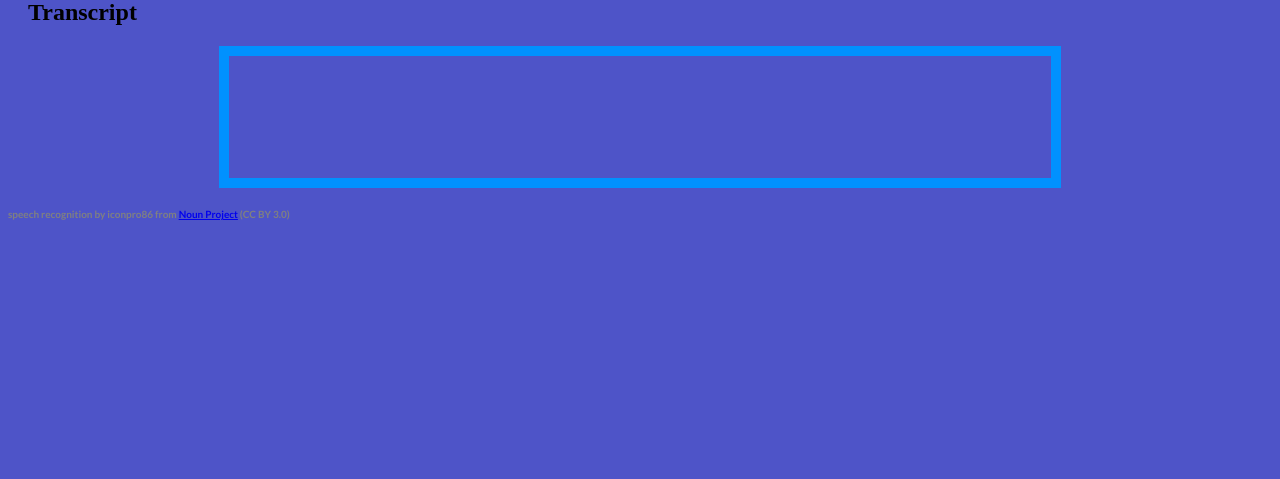
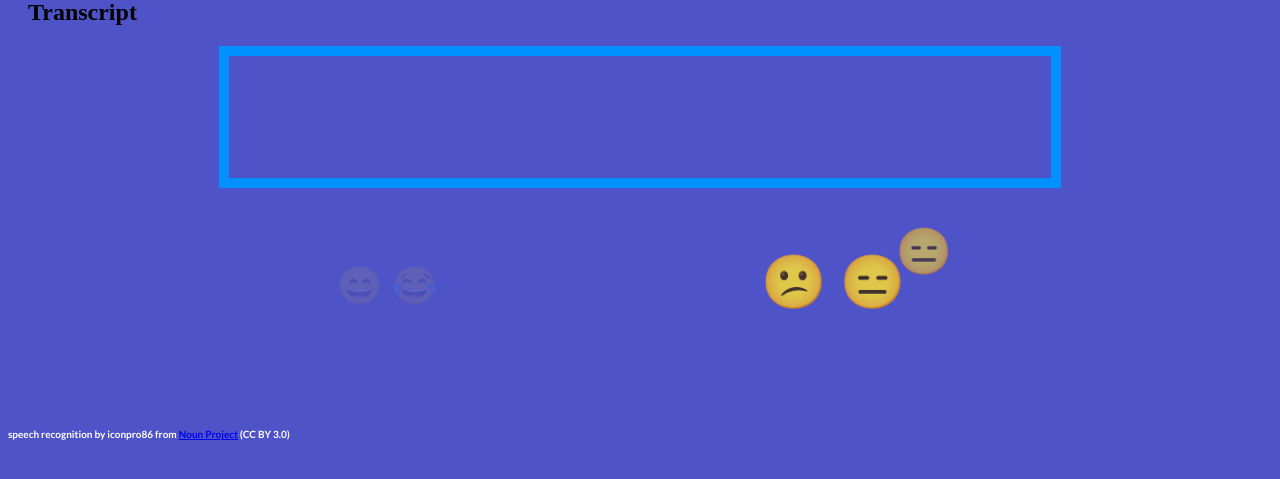
Before and after one commit to nyle-arora/audio-tones, a Flask app: template templates/index.html in a window 1280 px wide. Shown: the part 270-749 px from the top of the page. Run offline with Flask 3, Linux system fonts and the light colour scheme; the template is opened without the code that fills it, so the values that code supplies are empty; some web fonts are replaced.

Commit message:
emojis added

```diff
--- a/static/styles/index.css
+++ b/static/styles/index.css
@@ -50,5 +50,68 @@
 
 #copyright {
     font-size: 10px;
-    color: gray;
+    color: white;
 }
+
+.muzieknootjes {
+    display: block;
+    margin: auto;
+    position: relative;
+    width: 50%;
+    min-width: 300px;
+    height: 200px;
+    border: 0px solid #000;
+}
+
+.noot-1,
+.noot-2,
+.noot-3,
+.noot-4 {
+  position: absolute;
+  animation: notes 2s infinite linear;
+  font-size: 35px;
+  opacity: 0;
+}
+
+.noot-1 {
+    top: 60px;
+    left: 0;
+    animation-delay: 0.5s;
+}
+
+.noot-2 {
+    top: 30px;
+    left: 30%;
+    animation-delay: 1s;
+}
+
+.noot-3 {
+    top: 90px;
+    left: 60%;
+    animation-delay: 1.5s;
+}
+
+.noot-4 {
+    top: 40px;
+    left: 90%;
+    animation-delay: 2s;
+}
+
+@keyframes notes {
+    0% {
+      transform: scale(1) translate(0, 0);
+      opacity: 0;
+    }
+    50% {
+      opacity: 1;
+      transform: scale(1.5) translate(50%, -50%);
+    }
+    80% {
+      opacity: 0;
+      transform: scale(1.5) translate(100%, -100%);
+    }
+    100% {
+      transform: scale(1.5) translate(100%, -100%);
+      opacity: 0;
+    }
+}
--- a/templates/index.html
+++ b/templates/index.html
@@ -34,6 +34,12 @@
             </div>
             {% endif %}
 
+            <div class="muzieknootjes">
+                <div class="noot-1"> &#128516; &#128514; </div>
+                <div class="noot-2"> &#128514; </div>
+                <div class="noot-3"> &#128533; &#128529; </div>
+                <div class="noot-4"> &#128529; </div>
+            </div>
         </div>
         <p id="copyright">speech recognition by iconpro86 from <a href="https://thenounproject.com/browse/icons/term/speech-recognition/" target="_blank" title="speech recognition Icons">Noun Project</a> (CC BY 3.0)</p>
     </body>
```
